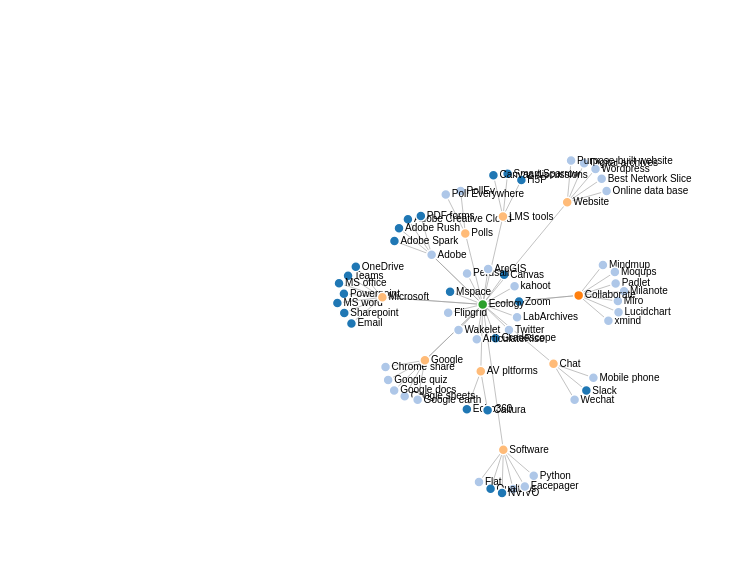
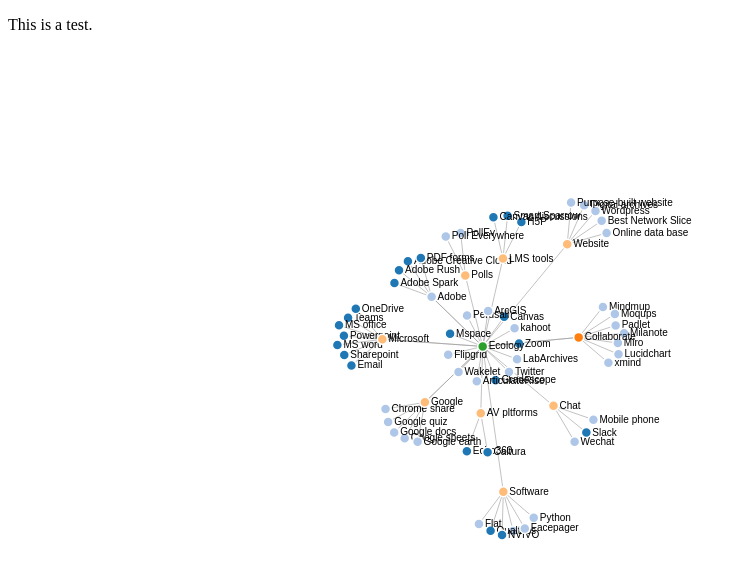
Before and after one commit to KristalSpreadborough/CanvasEcology, a Jekyll site: the page index.html, which Jekyll copies as it is, in a window 1280 px wide. Shown: the top 579 px of the page, without its empty margins (0-746 px from the left). Built offline with Jekyll 4.4.1, drawn with Linux system fonts in a browser that asks for light colours.

Commit message:
adding some text

```diff
--- a/index.html
+++ b/index.html
@@ -16,8 +16,11 @@ text {
   font-family: sans-serif;
   font-size: 10px;
 }
+</style>
+<title>Ecology of Resources</title>
 
-</style>
+<p>This is a test.</p>
+
 <svg width="960" height="600"></svg>
 <script src="https://d3js.org/d3.v4.min.js"></script>
 <script>
```
